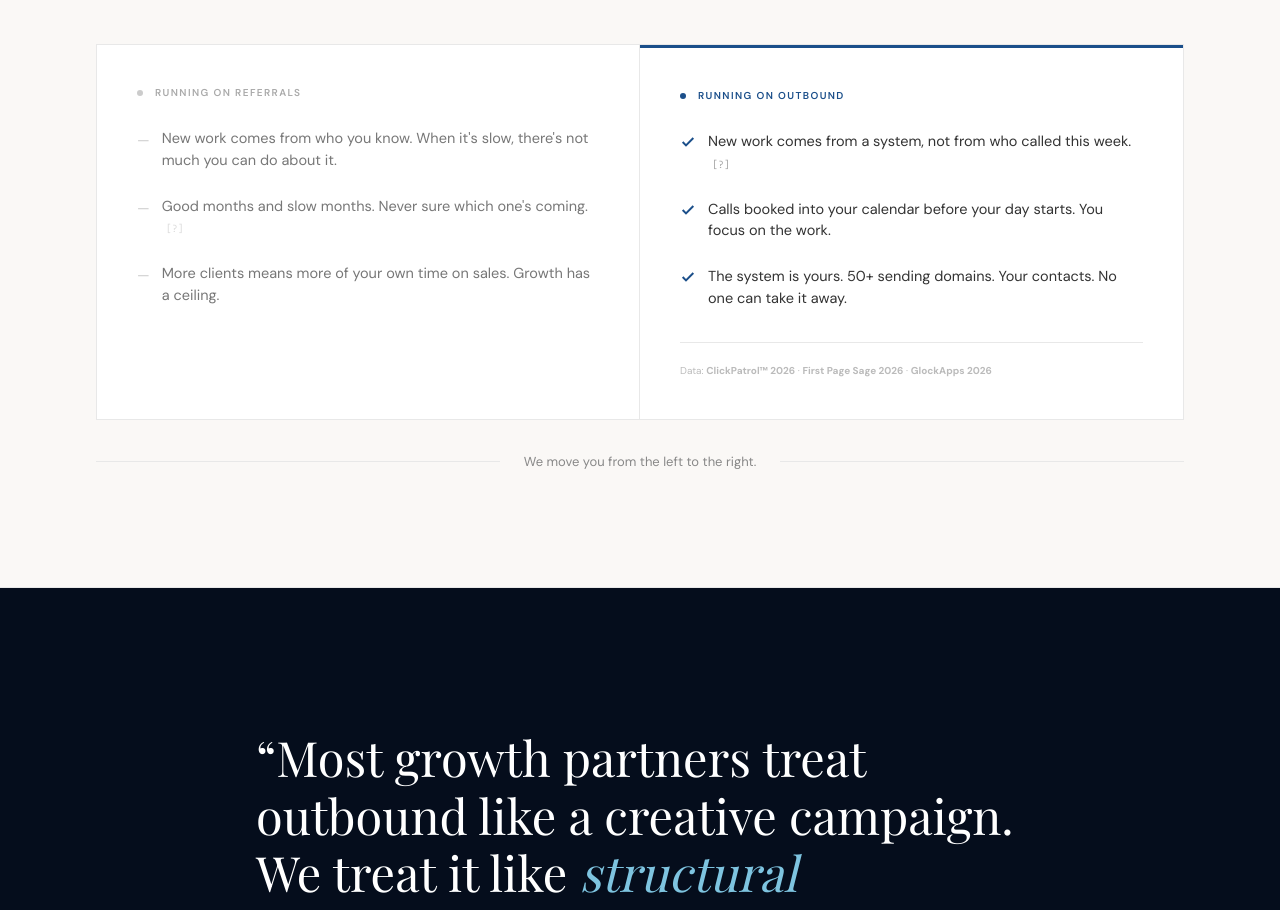
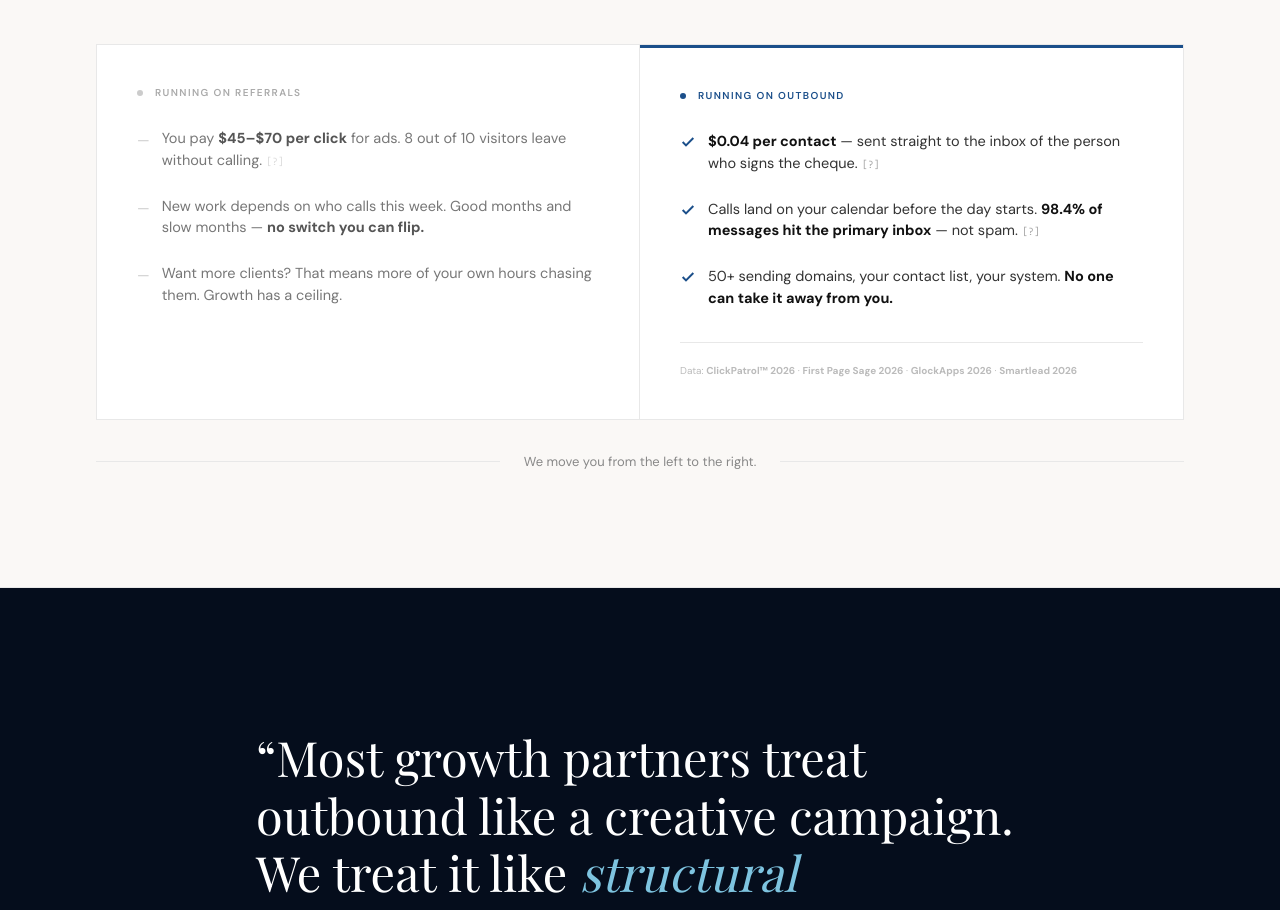
Before and after one commit to jaexochill2-code/scalesteady-engineers, a Next.js app: page / in a window 1280 px wide. Shown: the part 929-1839 px from the top of the page. Built offline with nearby package versions, Linux system fonts and the light colour scheme.

Commit message:
copy: restore empirical data inline — numbers in sentence, citations as receipts

```diff
--- a/src/app/page.tsx
+++ b/src/app/page.tsx
@@ -242,7 +242,7 @@ export default function Home() {
           {/* Two columns: current self → future self */}
           <div className="grid grid-cols-1 lg:grid-cols-2" style={{ border: "1px solid #E8E8E8" }}>
 
-            {/* Left: Current self */}
+            {/* Left: Running on referrals */}
             <div className="bg-white p-8 xl:p-10 flex flex-col" style={{ borderRight: "1px solid #E8E8E8" }}>
               <div className="mb-7 flex items-center gap-3">
                 <div style={{ width: "6px", height: "6px", background: "#CCCCCC", borderRadius: "50%" }} />
@@ -252,26 +252,27 @@ export default function Home() {
               <ul className="flex flex-col gap-6 font-sans" style={{ fontSize: "14.5px" }}>
                 <li className="flex items-start gap-3">
                   <span style={{ color: "#CCCCCC", marginTop: "2px", flexShrink: 0 }}>—</span>
-                  <span style={{ color: "#777777" }}>New work comes from who you know. When it's slow, there&apos;s not much you can do about it.</span>
-                </li>
-                <li className="flex items-start gap-3">
-                  <span style={{ color: "#CCCCCC", marginTop: "2px", flexShrink: 0 }}>—</span>
-                  <span style={{ color: "#777777" }}>Good months and slow months. Never sure which one&apos;s coming.
+                  <span style={{ color: "#777777" }}>
+                    You pay <strong style={{ color: "#555555" }}>$45–$70 per click</strong> for ads. 8 out of 10 visitors leave without calling.
                     <span className="relative inline-block ml-1 group/tip cursor-help font-mono text-[10px] text-[#DDDDDD] hover:text-[#1B4F8A]">[?]
                       <span className="absolute bottom-full left-0 mb-2 w-64 bg-[#0D2B4A] text-white text-[11px] p-3 leading-normal font-sans font-normal normal-case rounded-none opacity-0 pointer-events-none group-hover/tip:opacity-100 transition-opacity duration-200 z-30 shadow-lg">
-                        <strong>Source:</strong> ClickPatrol™ 2026: B2B search CPCs average $30–$70. LanderLab 2026: 70–90% of visitors leave without contacting.
+                        <strong>Source:</strong> ClickPatrol™ 2026 B2B Index: average B2B search CPC $30–$70. LanderLab 2026: 70–90% bounce rate on B2B landing pages.
                       </span>
                     </span>
                   </span>
                 </li>
                 <li className="flex items-start gap-3">
                   <span style={{ color: "#CCCCCC", marginTop: "2px", flexShrink: 0 }}>—</span>
-                  <span style={{ color: "#777777" }}>More clients means more of your own time on sales. Growth has a ceiling.</span>
+                  <span style={{ color: "#777777" }}>New work depends on who calls this week. Good months and slow months — <strong style={{ color: "#555555" }}>no switch you can flip.</strong></span>
+                </li>
+                <li className="flex items-start gap-3">
+                  <span style={{ color: "#CCCCCC", marginTop: "2px", flexShrink: 0 }}>—</span>
+                  <span style={{ color: "#777777" }}>Want more clients? That means more of your own hours chasing them. Growth has a ceiling.</span>
                 </li>
               </ul>
             </div>
 
-            {/* Right: Future self */}
+            {/* Right: Running on outbound */}
             <div className="bg-white p-8 xl:p-10 flex flex-col relative" style={{ borderTop: "3px solid #1B4F8A" }}>
               <div className="mb-7 flex items-center gap-3">
                 <div style={{ width: "6px", height: "6px", background: "#1B4F8A", borderRadius: "50%" }} />
@@ -283,10 +284,11 @@ export default function Home() {
                   <svg className="w-4 h-4 flex-shrink-0" style={{ marginTop: "3px" }} viewBox="0 0 24 24" fill="none" stroke="#1B4F8A" strokeWidth="3">
                     <polyline points="20 6 9 17 4 12" />
                   </svg>
-                  <span style={{ color: "#333333" }}>New work comes from a system, not from who called this week.
+                  <span style={{ color: "#333333" }}>
+                    <strong style={{ color: "#111111" }}>$0.04 per contact</strong> — sent straight to the inbox of the person who signs the cheque.
                     <span className="relative inline-block ml-1 group/tip cursor-help font-mono text-[10px] text-[#AAAAAA] hover:text-[#1B4F8A]">[?]
                       <span className="absolute bottom-full left-0 mb-2 w-64 bg-[#0D2B4A] text-white text-[11px] p-3 leading-normal font-sans font-normal normal-case rounded-none opacity-0 pointer-events-none group-hover/tip:opacity-100 transition-opacity duration-200 z-30 shadow-lg">
-                        <strong>Source:</strong> Smartlead &amp; Winnr 2026: $0.04/contact average vs. $45+ per search click. GlockApps 2026: 98.4% inbox reach on warmed domains.
+                        <strong>Source:</strong> Smartlead &amp; Winnr 2026: amortised mailbox cost $120/mo for 10k sends. Validated B2B contact scrape at $0.025/record.
                       </span>
                     </span>
                   </span>
@@ -295,19 +297,25 @@ export default function Home() {
                   <svg className="w-4 h-4 flex-shrink-0" style={{ marginTop: "3px" }} viewBox="0 0 24 24" fill="none" stroke="#1B4F8A" strokeWidth="3">
                     <polyline points="20 6 9 17 4 12" />
                   </svg>
-                  <span style={{ color: "#333333" }}>Calls booked into your calendar before your day starts. You focus on the work.</span>
+                  <span style={{ color: "#333333" }}>Calls land on your calendar before the day starts. <strong style={{ color: "#111111" }}>98.4% of messages hit the primary inbox</strong> — not spam.
+                    <span className="relative inline-block ml-1 group/tip cursor-help font-mono text-[10px] text-[#AAAAAA] hover:text-[#1B4F8A]">[?]
+                      <span className="absolute bottom-full left-0 mb-2 w-64 bg-[#0D2B4A] text-white text-[11px] p-3 leading-normal font-sans font-normal normal-case rounded-none opacity-0 pointer-events-none group-hover/tip:opacity-100 transition-opacity duration-200 z-30 shadow-lg">
+                        <strong>Source:</strong> GlockApps 2026 Enterprise Outbound Audit: fully warmed multi-domain arrays hold 98.4% primary inbox placement rate.
+                      </span>
+                    </span>
+                  </span>
                 </li>
                 <li className="flex items-start gap-3">
                   <svg className="w-4 h-4 flex-shrink-0" style={{ marginTop: "3px" }} viewBox="0 0 24 24" fill="none" stroke="#1B4F8A" strokeWidth="3">
                     <polyline points="20 6 9 17 4 12" />
                   </svg>
-                  <span style={{ color: "#333333" }}>The system is yours. 50+ sending domains. Your contacts. No one can take it away.</span>
+                  <span style={{ color: "#333333" }}>50+ sending domains, your contact list, your system. <strong style={{ color: "#111111" }}>No one can take it away from you.</strong></span>
                 </li>
               </ul>
 
               <div className="mt-auto pt-5 border-t border-[#E8E8E8]">
                 <p className="font-sans text-[10px] text-[#BBBBBB] leading-relaxed">
-                  Data: <strong>ClickPatrol™ 2026</strong> · <strong>First Page Sage 2026</strong> · <strong>GlockApps 2026</strong>
+                  Data: <strong>ClickPatrol™ 2026</strong> · <strong>First Page Sage 2026</strong> · <strong>GlockApps 2026</strong> · <strong>Smartlead 2026</strong>
                 </p>
               </div>
             </div>
```
